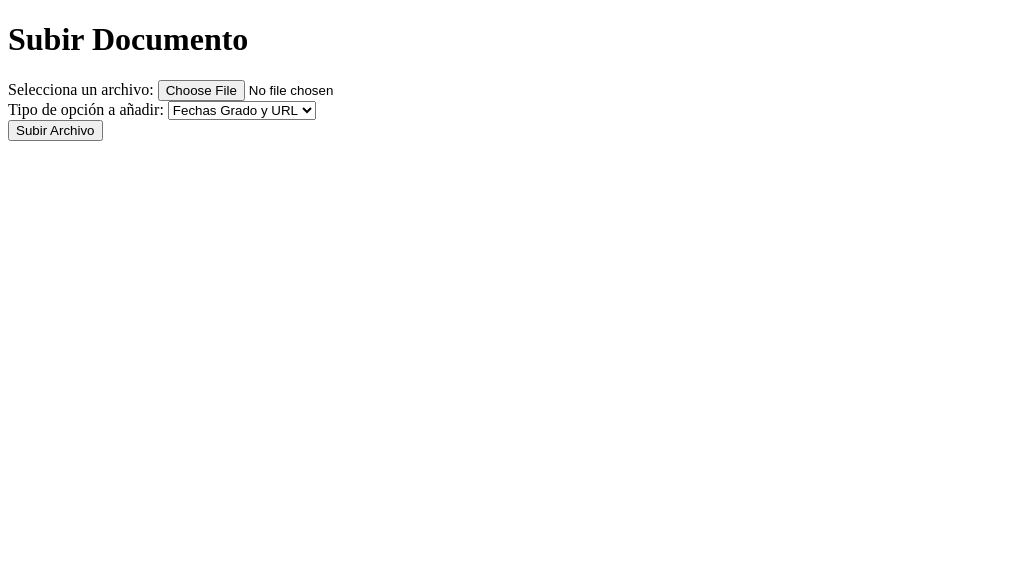
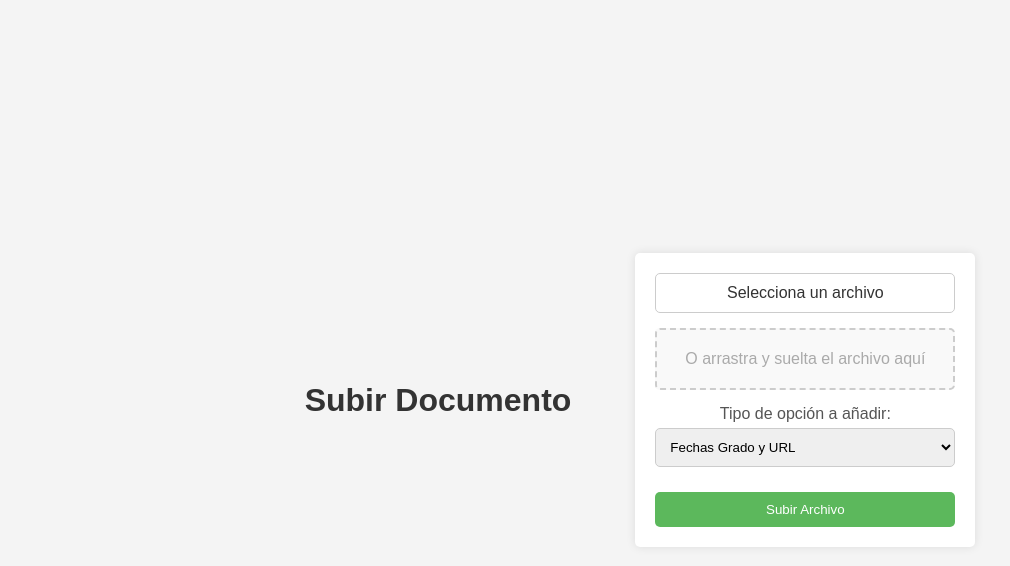
Before and after one commit to Afom04/BotWhatsApp, a website: page src/site/index.html in a window 1280 px wide. Shown: the whole page, without its empty margins (0-1010 px from the left). Drawn offline with Linux system fonts and the light colour scheme.

Commit message:
Estilos para la página de recibimiento de documentos

```diff
--- a/src/server.js
+++ b/src/server.js
@@ -34,6 +34,7 @@ app.post("/api/upload", upload.single("archivo"), async (req, res) => {
       encoding: "utf-8",
     });
     console.log(txtContent);
+    //cambiar switch
     if (option == "grado") {
     } //Agregar lógica según opcion seleccionada para actualizar el JSON
     if (option == "url") {
--- a/src/site/index.css
+++ b/src/site/index.css
@@ -0,0 +1,98 @@
+body {
+  font-family: Arial, sans-serif;
+  background-color: #f4f4f4;
+  margin: 0;
+  padding: 0;
+  display: flex;
+  justify-content: center;
+  align-items: center;
+  height: 100vh;
+}
+
+h1 {
+  color: #333;
+  padding-right: 5%;
+}
+
+#uploadForm {
+  background: #fff;
+  padding: 20px;
+  border-radius: 5px;
+  box-shadow: 0 0 10px rgba(0, 0, 0, 0.1);
+  width: 300px;
+  text-align: center;
+}
+
+#uploadForm div {
+  margin-bottom: 15px;
+}
+
+label {
+  display: block;
+  margin-bottom: 5px;
+  color: #555;
+}
+
+input[type="file"] {
+  display: none;
+}
+
+.file-label {
+  display: block;
+  padding: 10px;
+  border: 1px solid #ccc;
+  border-radius: 5px;
+  background-color: #fff;
+  cursor: pointer;
+  text-align: center;
+  color: #333;
+}
+
+.file-label:hover {
+  background-color: #f0f0f0;
+}
+
+select,
+button {
+  width: 100%;
+  padding: 10px;
+  border: 1px solid #ccc;
+  border-radius: 5px;
+}
+
+button {
+  background-color: #5cb85c;
+  color: white;
+  border: none;
+  cursor: pointer;
+  margin-top: 10px;
+}
+
+button:hover {
+  background-color: #4cae4c;
+}
+
+#mensaje {
+  margin-top: 20px;
+  padding: 10px;
+  background-color: #dff0d8;
+  border: 1px solid #d6e9c6;
+  border-radius: 5px;
+  color: #3c763d;
+}
+
+.drop-zone {
+  border: 2px dashed #ccc;
+  border-radius: 5px;
+  padding: 20px;
+  background-color: #f9f9f9;
+  color: #aaa;
+  text-align: center;
+  margin-bottom: 15px;
+}
+
+.drop-zone.dragover {
+  background-color: #e9e9e9;
+  border-color: #333;
+  color: #333;
+}
--- a/src/site/index.html
+++ b/src/site/index.html
@@ -4,14 +4,17 @@
     <meta charset="UTF-8" />
     <meta name="viewport" content="width=device-width, initial-scale=1.0" />
     <title>Subir Documento</title>
-    <link rel="stylesheet" href="">
+    <link rel="stylesheet" href="index.css" />
   </head>
   <body>
     <h1>Subir Documento</h1>
     <form id="uploadForm" enctype="multipart/form-data">
       <div>
-        <label for="archivo">Selecciona un archivo:</label>
+        <label for="archivo" class="file-label">Selecciona un archivo</label>
         <input type="file" id="archivo" name="archivo" accept=".txt" />
+      </div>
+      <div class="drop-zone" id="drop-zone">
+        O arrastra y suelta el archivo aquí
       </div>
       <div>
         <label for="opcion">Tipo de opción a añadir:</label>
@@ -28,11 +31,40 @@
     <script>
       const form = document.getElementById("uploadForm");
       const mensajeDiv = document.getElementById("mensaje");
+      const fileInput = document.getElementById("archivo");
+      const fileLabel = document.querySelector(".file-label");
+      const dropZone = document.getElementById("drop-zone");
+
+      fileInput.addEventListener("change", () => {
+        if (fileInput.files.length > 0) {
+          fileLabel.textContent = fileInput.files[0].name;
+        } else {
+          fileLabel.textContent = "Selecciona un archivo";
+        }
+      });
+
+      dropZone.addEventListener("dragover", (e) => {
+        e.preventDefault();
+        dropZone.classList.add("dragover");
+      });
+
+      dropZone.addEventListener("dragleave", () => {
+        dropZone.classList.remove("dragover");
+      });
+
+      dropZone.addEventListener("drop", (e) => {
+        e.preventDefault();
+        dropZone.classList.remove("dragover");
+        const files = e.dataTransfer.files;
+        if (files.length > 0) {
+          fileInput.files = files;
+          fileLabel.textContent = files[0].name;
+        }
+      });
 
       form.addEventListener("submit", async (e) => {
         e.preventDefault();
         const formData = new FormData(form);
-        console.log(formData);
         try {
           const response = await fetch("http://localhost:3000/api/upload", {
             method: "POST",
@@ -42,6 +74,7 @@
           mensajeDiv.textContent = data.mensaje;
           mensajeDiv.style.display = "block";
           form.reset(); // Limpiar el formulario después de la carga exitosa
+          fileLabel.textContent = "Selecciona un archivo"; // Restablecer la etiqueta del archivo
         } catch (error) {
           console.error("Error al subir el archivo:", error);
           alert("Error al subir el archivo. Por favor, intenta de nuevo.");
```
Also changed, not shown: 1 other file.
